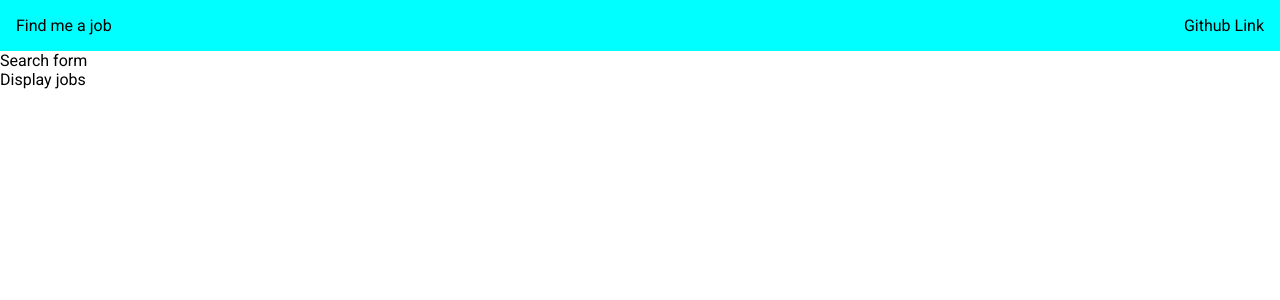
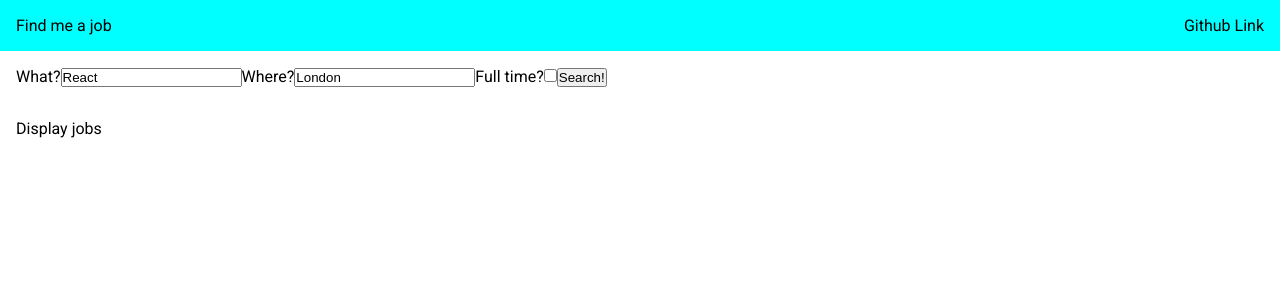
Before and after one commit to pavlovicIvan/jobs-portal-react, a React app: page / in a window 1280 px wide. Shown: the top 300 px of the page. Built offline with nearby package versions, Linux system fonts and the light colour scheme.

Commit message:
Simple form added

```diff
--- a/src/App.css
+++ b/src/App.css
@@ -7,6 +7,10 @@
 html {
   font-size: 16px;
   font-family: "Roboto", sans-serif;
+}
+
+.container {
+  padding: 1rem;
 }
 
 /** HEADER **/
--- a/src/components/DisplayJobs.js
+++ b/src/components/DisplayJobs.js
@@ -1,5 +1,5 @@
 import React from "react";
 
-const DisplayJobs = () => <div>Display jobs</div>;
+const DisplayJobs = () => <div className="container">Display jobs</div>;
 
 export default DisplayJobs;
--- a/src/components/SearchForm.js
+++ b/src/components/SearchForm.js
@@ -1,5 +1,51 @@
-import React from "react";
+import React, { useState } from "react";
 
-const SearchForm = () => <div>Search form</div>;
+const SearchForm = () => {
+  const [jobDesc, setJobDesc] = useState("React");
+  const [location, setLocation] = useState("London");
+  const [isFullTime, setIsFullTime] = useState(false);
+
+  const handleInputChange = (setFunc, event) => {
+    const { target } = event;
+    const value = target.type === "checkbox" ? target.checked : target.value;
+
+    setFunc(value);
+  };
+
+  const handleSearch = (event) => {
+    event.preventDefault();
+    console.log("Search");
+  };
+
+  return (
+    <div className="container">
+      <form onSubmit={(event) => handleSearch(event)}>
+        <label>
+          What?
+          <input
+            value={jobDesc}
+            onChange={(event) => handleInputChange(setJobDesc, event)}
+          />
+        </label>
+        <label>
+          Where?
+          <input
+            value={location}
+            onChange={(event) => handleInputChange(setLocation, event)}
+          />
+        </label>
+        <label>
+          Full time?
+          <input
+            type="checkbox"
+            checked={isFullTime}
+            onChange={(event) => handleInputChange(setIsFullTime, event)}
+          />
+        </label>
+        <input type="submit" value="Search!" />
+      </form>
+    </div>
+  );
+};
 
 export default SearchForm;
```
Also changed, not shown: .eslintrc.json.
